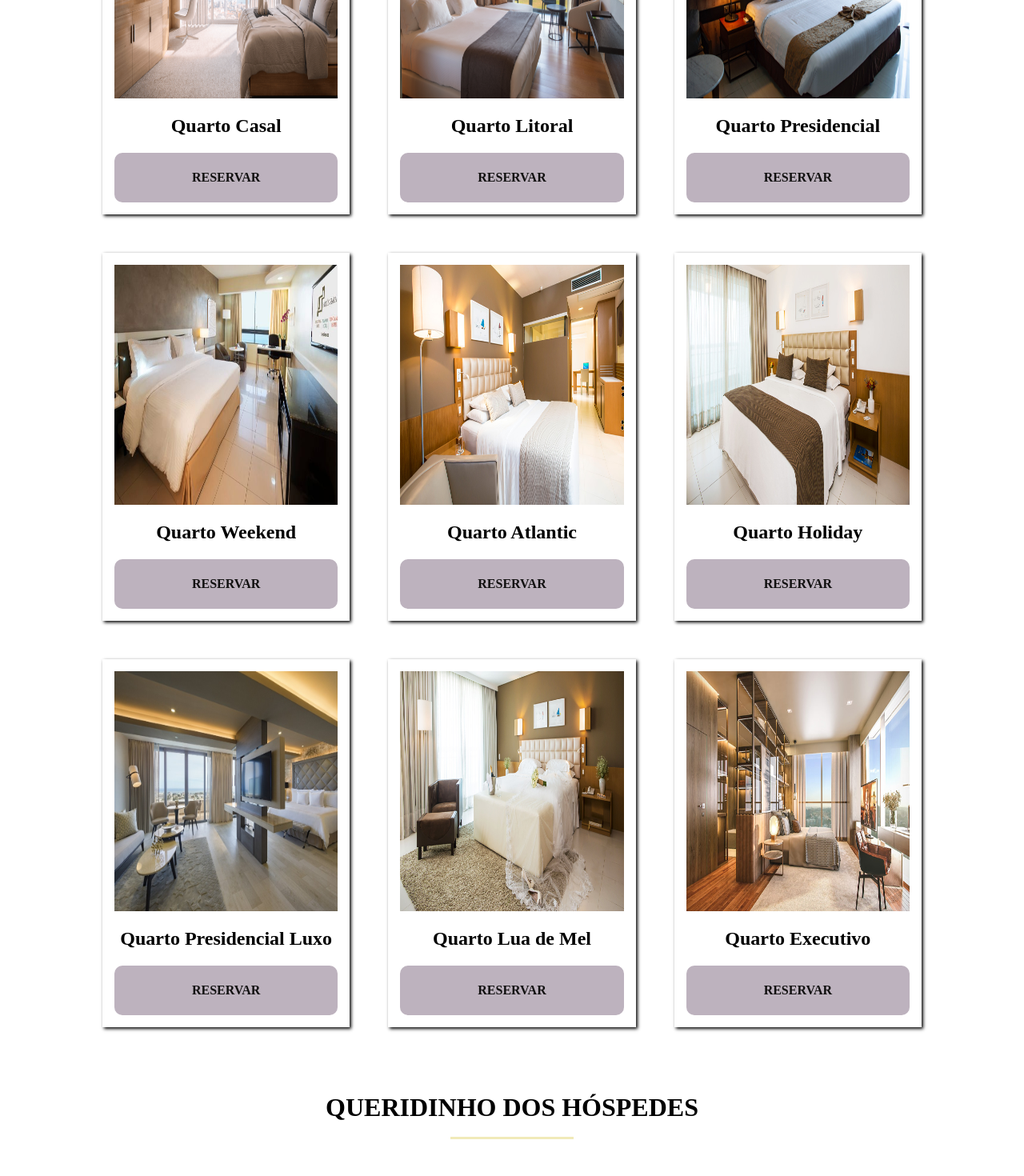
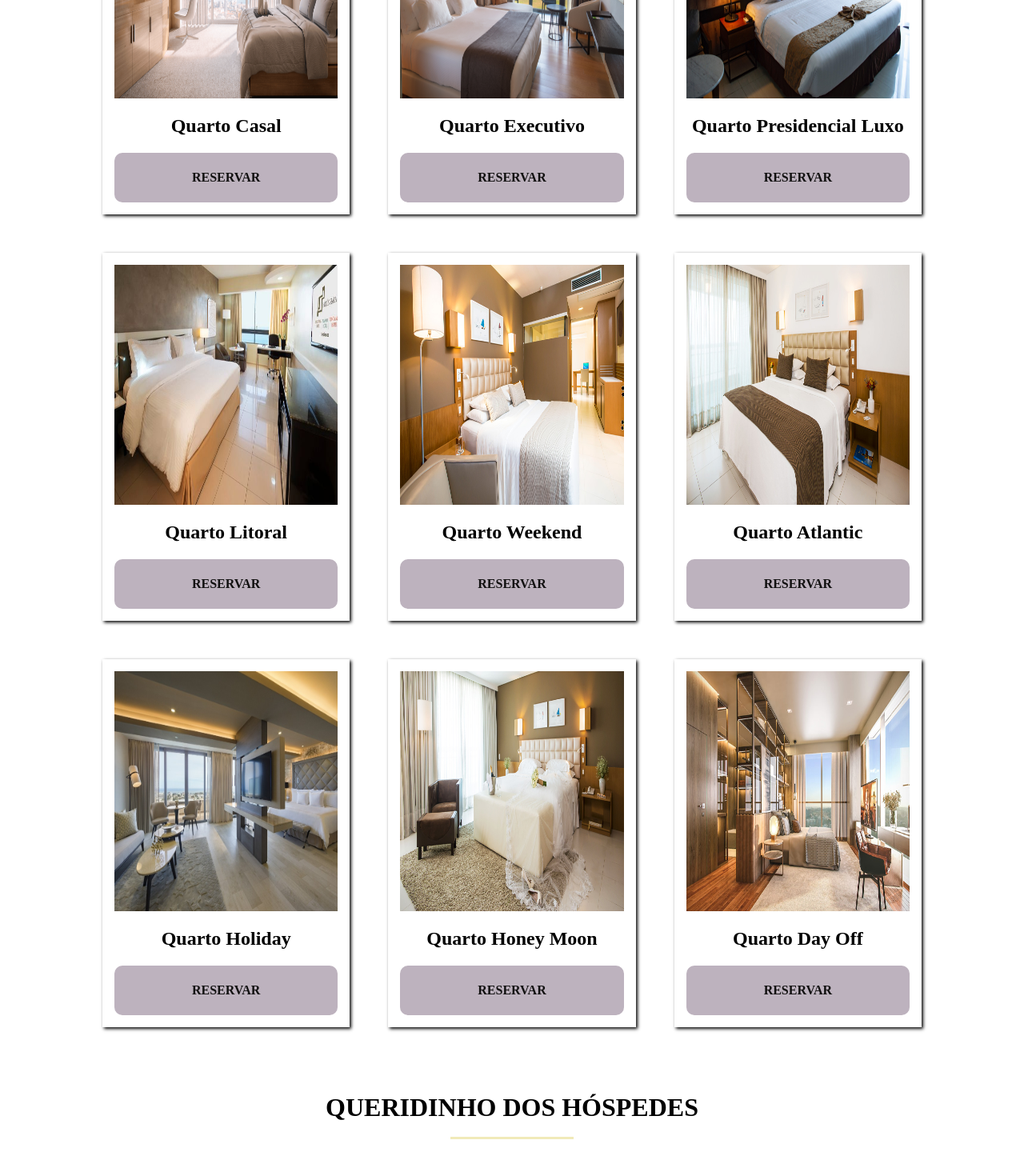
Before and after one commit to mauricio-alves/tex-js-grupo4, a Vue app: page /#/accommodations in a window 1280 px wide. Shown: the part 2100-3570 px from the top of the page at 80% size. Built offline with nearby package versions, Linux system fonts and the light colour scheme; sample sign-in values are in the browser's storage; a web font is replaced by a local one.

Commit message:
layout corrigido e refatorado consumo do db quartos

```diff
--- a/src/components/CreateAccommodations.vue
+++ b/src/components/CreateAccommodations.vue
@@ -5,40 +5,56 @@
       <span class="cards__detalhe"></span>
     </div>
 
-    <div v-for="item in dbAccommodations" :key="item.id" class="cards__images" id="cards">
-      <div class="cards__images__card">
-        <img :src="item.image" :alt="item.accommodation" :title="item.accommodation">
+    <div
+      v-for="item in dbAccommodations"
+      :key="item.id"
+      class="cards__images"
+      id="cards"
+    >
+      <div v-if="item.id < 3" class="cards__images__card">
+        <img
+          src=""
+          :id="`image${item.id + 1}`"
+          :alt="item.accommodation"
+          :title="item.accommodation"
+        />
         <div class="cards__images__card__info">
           <h3>{{ item.accommodation }}</h3>
           <p>{{ item.description }}</p>
           <p>R$ {{ item.price.toFixed(2) }}</p>
-        </div>
           <div>
-          <input v-model="reservation.id" :id="item.idLabel" type="radio" name="quarto" :value="item.id">
-          <label :for="item.idLabel">Selecionar {{ item.accommodation }}</label>
+            <input
+              v-model="reservation.id"
+              :id="item.idLabel"
+              type="radio"
+              name="quarto"
+              :value="item.id"
+            />
+            <label :for="item.idLabel"
+              >Selecionar {{ item.accommodation }}</label
+            >
           </div>
         </div>
-
       </div>
-
+    </div>
   </article>
 </template>
 
 <script>
-  import dbAccommodations from '@/store/db/dbAccommodations';
+import dbAccommodations from "@/store/db/dbAccommodations";
 
 export default {
-    name: 'CreateAccommodations',
+  name: "CreateAccommodations",
   data() {
     return {
-        dbAccommodations
-      }
+      dbAccommodations,
+    };
   },
 
   computed: {
     reservation() {
       return this.$store.state.reservation;
-      }
-    }
-  }
+    },
+  },
+};
 </script>
--- a/src/store/db/dbAccommodations.js
+++ b/src/store/db/dbAccommodations.js
@@ -2,7 +2,7 @@ const dbAccommodations = [
   {
     id: 0,
     image: "/src/assets/images/QuartoCasal.png",
-    accommodation: "Apartamento Casal",
+    accommodation: "Quarto Casal",
     idLabel: "casal",
     description:
       "Nossa opção para você que busca um espaço mais intimista. Com design em madeira e vidro, destacando a luz natural, possui vista para o mar. Perfeito para um final de semana com quem você ama!",
@@ -11,7 +11,7 @@ const dbAccommodations = [
   {
     id: 1,
     image: "/src/assets/images/SuítePresidencial.jpg",
-    accommodation: "Suíte Executiva",
+    accommodation: "Quarto Executivo",
     idLabel: "executiva",
     description:
       "Para você que busca conforto e mais espaço, a suíte executiva é a ideal. Além do design em madeira, possui paredes de vidro que permitem você acordar todas as manhãs com uma vista sensacional.",
@@ -20,12 +20,60 @@ const dbAccommodations = [
   {
     id: 2,
     image: "/src/assets/images/1604663246841.jpg",
-    accommodation: "Suíte Presidencial Luxo",
+    accommodation: "Quarto Presidencial Luxo",
     idLabel: "presidencial",
     description:
       "Nossa principal acomodação, a suíte presidencial luxo possui 1.132 metros quadrados, design intimista com cores sóbrias e duas suítes com banheira de hidromassagem para a sua inteira disposição. Não deixe de conferir!",
     price: 600,
   },
+  {
+    id: 3,
+    image: "",
+    accommodation: "Quarto Litoral",
+    idLabel: "litoral",
+    description: "",
+    price: 800,
+  },
+  {
+    id: 4,
+    image: "",
+    accommodation: "Quarto Weekend",
+    idLabel: "weekend",
+    description: "",
+    price: 400,
+  },
+  {
+    id: 5,
+    image: "",
+    accommodation: "Quarto Atlantic",
+    idLabel: "atlantic",
+    description: "",
+    price: 800,
+  },
+  {
+    id: 6,
+    image: "",
+    accommodation: "Quarto Holiday",
+    idLabel: "holiday",
+    description: "",
+    price: 300,
+  },
+  {
+    id: 7,
+    image: "",
+    accommodation: "Quarto Honey Moon",
+    idLabel: "honeymoon",
+    description: "",
+    price: 500,
+  },
+  {
+    id: 8,
+    image: "",
+    accommodation: "Quarto Day Off",
+    idLabel: "dayoff",
+    description: "",
+    price: 100,
+  },
 ];
 
 export default dbAccommodations;
--- a/src/views/AboutView.vue
+++ b/src/views/AboutView.vue
@@ -53,17 +53,20 @@
             :key="item.id"
             class="quartos__images__card"
           >
+            <div v-if="item.id < 3">
               <div :id="`imagem${item.id + 1}`">
-              <a href="../public/acomodacoes.html"
-                ><img
+                <router-link to="/reservations">
+                  <img
                     src=""
                     :alt="item.accommodation"
                     :title="item.accommodation"
-              /></a>
+                  />
+                </router-link>
               </div>
               <div class="quartos__images__card__info">
                 <h3>{{ item.accommodation }}</h3>
                 <p>{{ item.description }}</p>
+              </div>
             </div>
           </div>
         </div>
--- a/src/views/AccommodationsView.vue
+++ b/src/views/AccommodationsView.vue
@@ -22,51 +22,21 @@
         </div>
       </article>
       <article class="products-container">
-        <div class="products-container__card">
-          <div class="products-container__card__product-image" id="img-1"></div>
-          <h3>Quarto Casal</h3>
-          <a href="#" class="products-container__card__btn">Reservar</a>
-        </div>
-        <div class="products-container__card">
-          <div class="products-container__card__product-image" id="img-2"></div>
-          <h3>Quarto Litoral</h3>
-          <a href="#" class="products-container__card__btn">Reservar</a>
-        </div>
-        <div class="products-container__card">
-          <div class="products-container__card__product-image" id="img-3"></div>
-          <h3>Quarto Presidencial</h3>
-          <a href="#" class="products-container__card__btn">Reservar</a>
-        </div>
-        <div class="products-container__card">
-          <div class="products-container__card__product-image" id="img-4"></div>
-          <h3>Quarto Weekend</h3>
-          <a href="#" class="products-container__card__btn">Reservar</a>
-        </div>
-        <div class="products-container__card">
-          <div class="products-container__card__product-image" id="img-5"></div>
-          <h3>Quarto Atlantic</h3>
-          <a href="#" class="products-container__card__btn">Reservar</a>
-        </div>
-        <div class="products-container__card">
-          <div class="products-container__card__product-image" id="img-6"></div>
-          <h3>Quarto Holiday</h3>
-          <a href="#" class="products-container__card__btn">Reservar</a>
-        </div>
-        <div class="products-container__card">
-          <div class="products-container__card__product-image" id="img-7"></div>
-          <h3>Quarto Presidencial Luxo</h3>
-
-          <a href="#" class="products-container__card__btn">Reservar</a>
-        </div>
-        <div class="products-container__card">
-          <div class="products-container__card__product-image" id="img-8"></div>
-          <h3>Quarto Lua de Mel</h3>
-          <a href="#" class="products-container__card__btn">Reservar</a>
-        </div>
-        <div class="products-container__card">
-          <div class="products-container__card__product-image" id="img-9"></div>
-          <h3>Quarto Executivo</h3>
-          <a href="#" class="products-container__card__btn">Reservar</a>
+        <div
+          v-for="item in dbAccommodations"
+          :key="item.id"
+          class="products-container__card"
+        >
+          <div
+            class="products-container__card__product-image"
+            :id="`img-${item.id + 1}`"
+            :alt="item.accommodation"
+            :title="item.accommodation"
+          ></div>
+          <h3>{{ item.accommodation }}</h3>
+          <router-link class="products-container__card__btn" to="/reservations"
+            >Reservar</router-link
+          >
         </div>
       </article>
       <article>
@@ -102,6 +72,7 @@
 <script>
 import HeaderComponent from "@/components/HeaderComponent.vue";
 import FooterComponent from "@/components/FooterComponent.vue";
+import dbAccommodations from "@/store/db/dbAccommodations";
 
 export default {
   name: "AccommodationsView",
@@ -109,6 +80,11 @@ export default {
     HeaderComponent,
     FooterComponent,
   },
+  data() {
+    return {
+      dbAccommodations,
+    };
+  },
 };
 </script>
 
--- a/src/views/HomeView.vue
+++ b/src/views/HomeView.vue
@@ -88,28 +88,28 @@
         </div>
         <div class="container__section2__cards">
           <div class="container__section2__cards__card">
-            <a href="#">
+            <router-link to="/">
               <h3>Spa Wellness</h3>
               <img src="@/assets/images/SPA.jpg" alt="spa" />
-            </a>
+            </router-link>
           </div>
           <div class="container__section2__cards__card">
-            <a href="/public/quartos.html">
+            <router-link to="/reservations">
               <h3>Quartos</h3>
               <img src="@/assets/images/quarto.jpg" alt="quarto" />
-            </a>
+            </router-link>
           </div>
           <div class="container__section2__cards__card">
-            <a href="#">
+            <router-link to="/">
               <h3>Gastronomia</h3>
               <img src="@/assets/images/gastronomia.jpg" alt="gastronomia" />
-            </a>
+            </router-link>
           </div>
           <div class="container__section2__cards__card">
-            <a href="#">
+            <router-link to="/">
               <h3>Experiências</h3>
               <img src="@/assets/images/experiencias.jpg" alt="experiencia" />
-            </a>
+            </router-link>
           </div>
         </div>
       </article>
```
Lines whose indentation alone changed are shown as unchanged.
